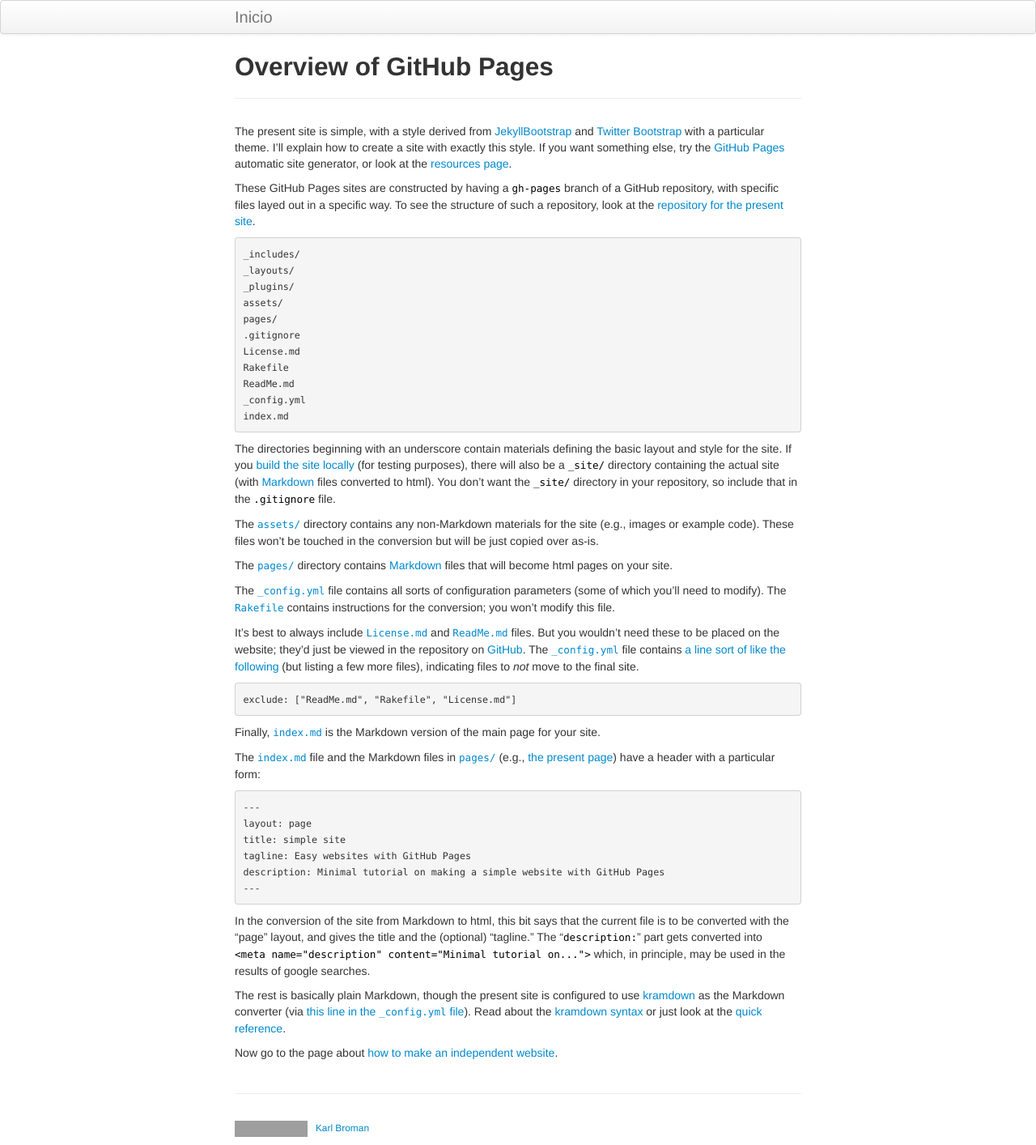
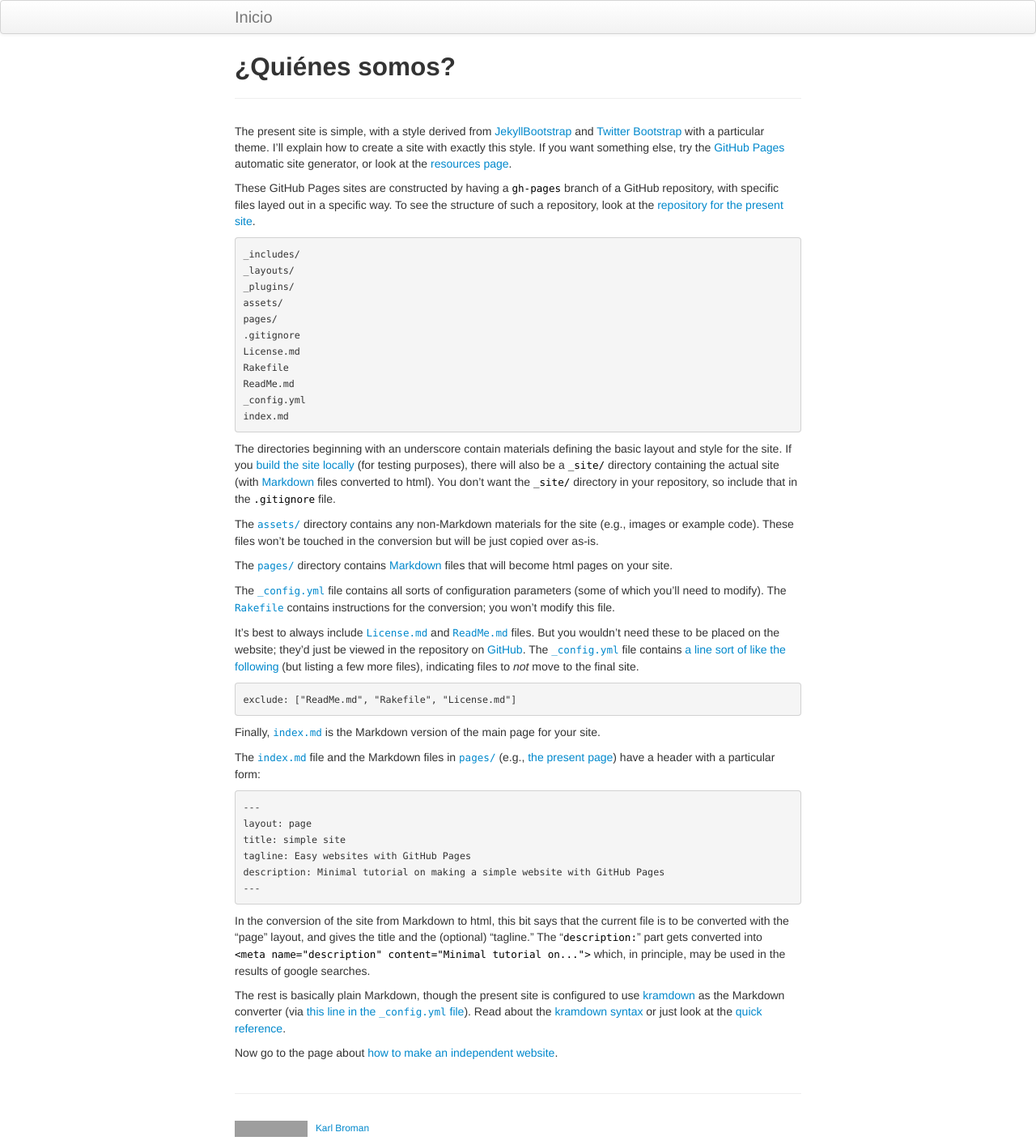
Before and after one commit to barasfj21/Laboratorio3, a Jekyll site: the page built from pages/quienessomos.md, in a window 1280 px wide. Shown: the whole page at 81% size. Built offline with Jekyll 4.4.1, drawn with Linux system fonts in a browser that asks for light colours; grey boxes are pictures that could not be loaded.

Commit message:
commit 4

```diff
--- a/pages/overview.md
+++ b/pages/quienessomos.md
@@ -1,6 +1,6 @@
 ---
 layout: page
-title: Overview of GitHub Pages
+title: ¿Quiénes somos?
 description: Overview of construction of a website with GitHub Pages
 ---
 
```
Also changed, not shown: index.md (+2 -0 lines), pages/contacto.md (renamed from pages/independent_site.md, +1 -1 lines).
